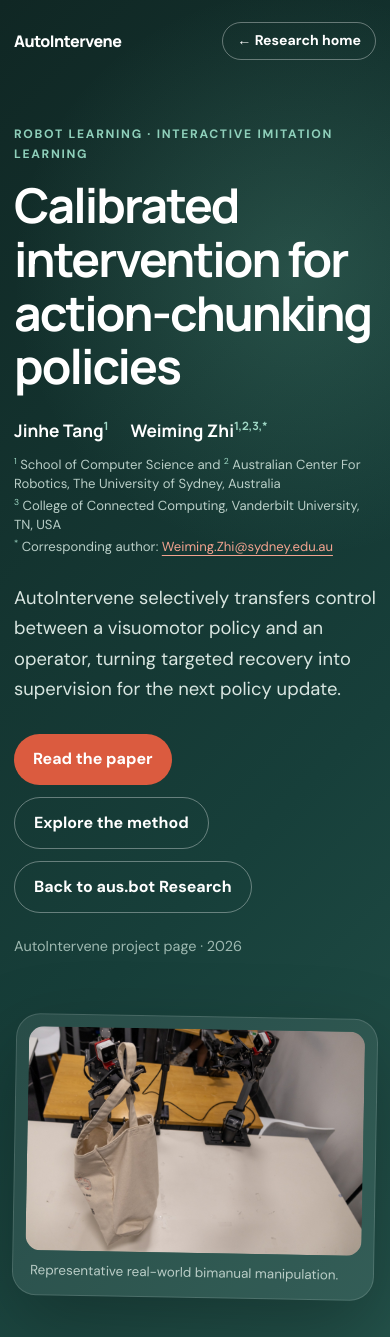
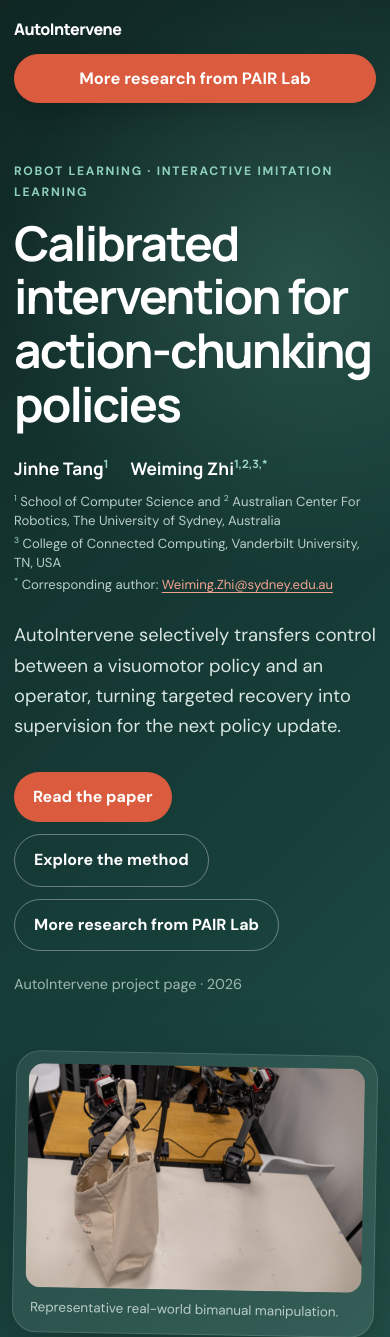
Before and after one commit to 123qwedsa123/AutoIntervene, a plain HTML site: page index.html in a window 390 px wide. Shown: the top 1337 px of the page. Drawn offline with Linux system fonts and the light colour scheme.

Commit message:
Emphasize PAIR Lab research link

```diff
--- a/index.html
+++ b/index.html
@@ -8,7 +8,7 @@
   <link rel="preconnect" href="https://fonts.googleapis.com">
   <link rel="preconnect" href="https://fonts.gstatic.com" crossorigin>
   <link href="https://fonts.googleapis.com/css2?family=DM+Sans:wght@400;500;600;700&family=Manrope:wght@600;700;800&display=swap" rel="stylesheet">
-  <link rel="stylesheet" href="styles.css?v=20260813-2">
+  <link rel="stylesheet" href="styles.css?v=20260813-3">
 </head>
 <body>
   <header class="hero">
@@ -20,7 +20,7 @@
         <a href="#results">Results</a>
         <a href="#citation">Citation</a>
       </div>
-      <a class="research-back" href="https://aus.bot/research/">← Research home</a>
+      <a class="research-back" href="https://aus.bot/research/">More research from PAIR Lab</a>
     </nav>
 
     <main id="top" class="shell hero-grid">
@@ -40,7 +40,7 @@
         <div class="actions">
           <a class="button primary" href="https://arxiv.org/pdf/2608.07065">Read the paper</a>
           <a class="button secondary" href="#method">Explore the method</a>
-          <a class="button secondary" href="https://aus.bot/research/">Back to aus.bot Research</a>
+          <a class="button secondary" href="https://aus.bot/research/">More research from PAIR Lab</a>
         </div>
         <p class="meta">AutoIntervene project page · 2026</p>
       </div>
--- a/styles.css
+++ b/styles.css
@@ -36,8 +36,8 @@ a { color: inherit; }
 .nav-links { display: flex; gap: 28px; margin-left: auto; }
 .nav-links a { color: #dce9e4; text-decoration: none; font-size: .94rem; }
 .nav-links a:hover { color: white; }
-.research-back { padding: 8px 14px; color: white; border: 1px solid rgba(255,255,255,.35); border-radius: 999px; font-size: .88rem; font-weight: 700; line-height: 1.4; text-decoration: none; white-space: nowrap; }
-.research-back:hover { border-color: white; background: rgba(255,255,255,.08); }
+.research-back { padding: 12px 20px; color: white; background: var(--accent); border: 1px solid var(--accent); border-radius: 999px; font-size: 1.03rem; font-weight: 700; line-height: 1.4; text-decoration: none; white-space: nowrap; box-shadow: 0 8px 24px rgba(0,0,0,.16); transition: .2s ease; }
+.research-back:hover { background: var(--accent-dark); border-color: var(--accent-dark); transform: translateY(-2px); }
 .hero-grid { display: grid; grid-template-columns: .92fr 1.08fr; align-items: center; gap: 64px; padding: 68px 0 100px; }
 .eyebrow, .section-kicker { margin: 0 0 14px; color: #8fd0bb; font-size: .76rem; font-weight: 700; letter-spacing: .14em; text-transform: uppercase; }
 h1, h2, h3 { font-family: Manrope, sans-serif; line-height: 1.12; letter-spacing: -.04em; }
@@ -126,7 +126,9 @@ footer { color: #96aaa4; background: #101d1b; }
 
 @media (max-width: 560px) {
   .shell { width: min(100% - 28px, 1120px); }
+  .nav { height: auto; padding-block: 16px; flex-direction: column; align-items: stretch; gap: 12px; }
   .nav-links { display: none; }
+  .research-back { text-align: center; }
   .hero-grid { padding-bottom: 70px; }
   .section { padding-block: 76px; }
   .steps { grid-template-columns: 1fr; }
```
